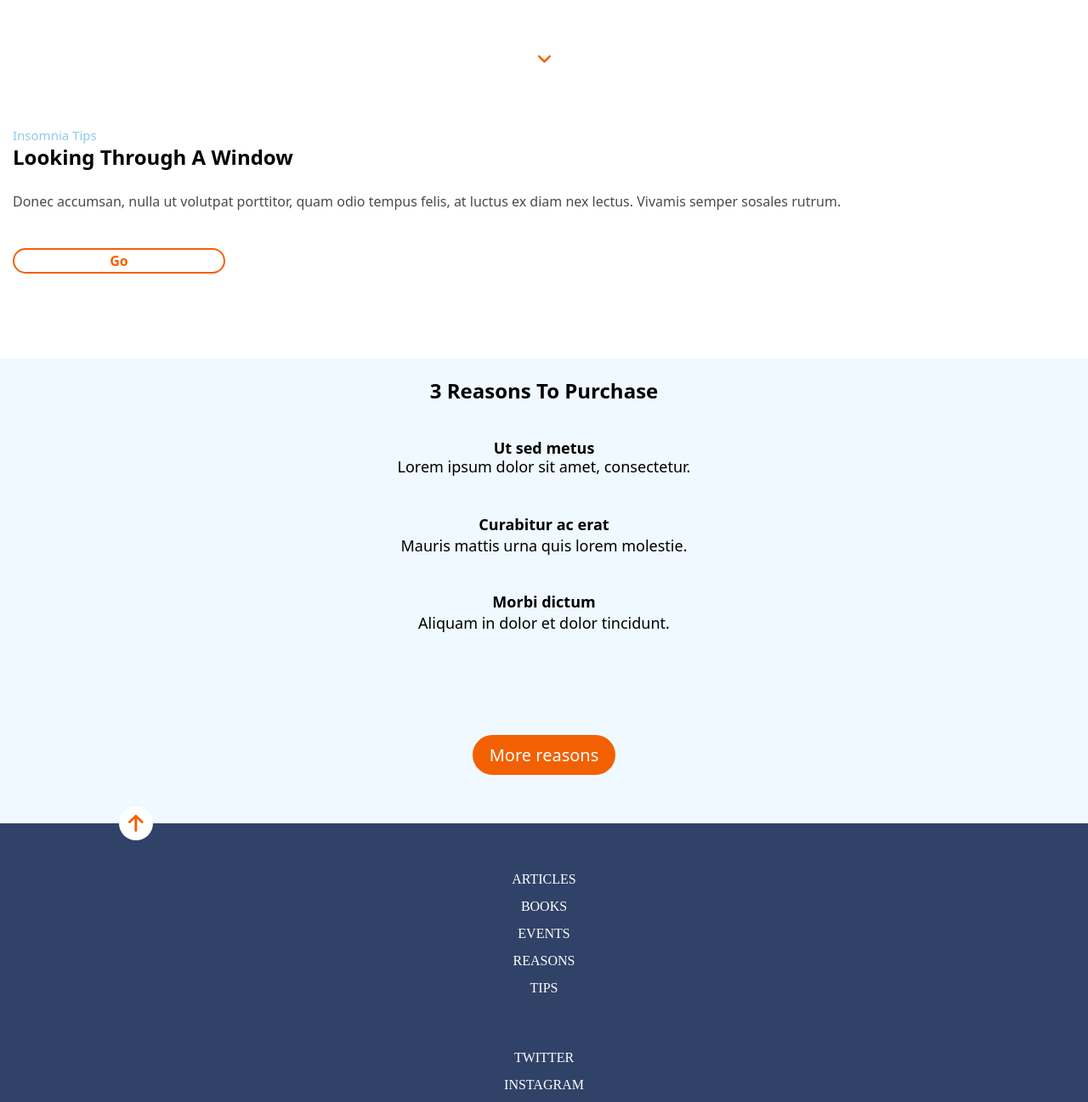
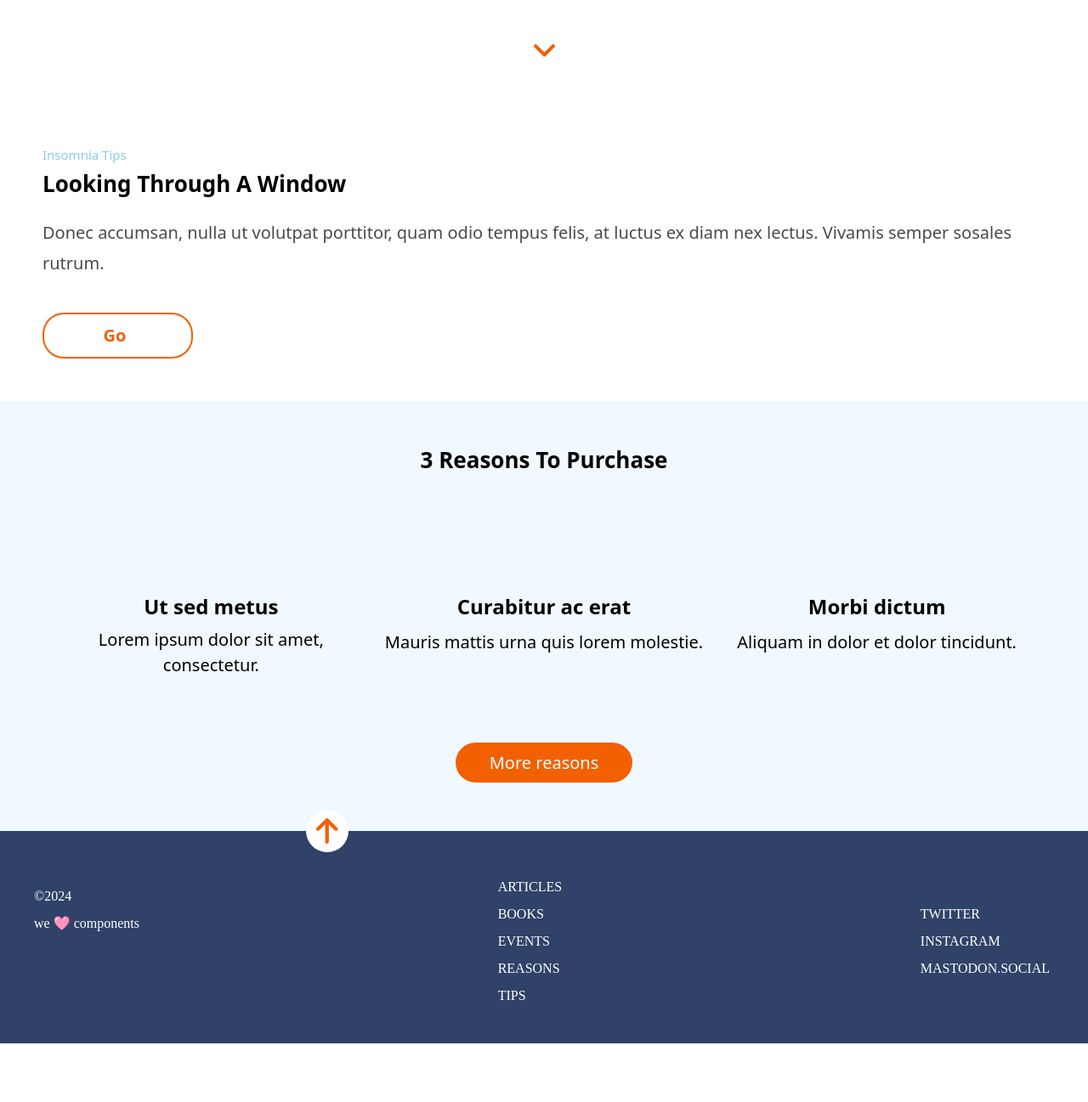
Before and after one commit to Adalab/modulo-1-evaluacion-final-Raquelcb24, a website built with Vite: page src/index.html in a window 1280 px wide. Shown: the part 363-1660 px from the top of the page at 85% size. After the commit the page ends 1591 px from the top, so only its background shows below. Built offline with nearby package versions, Linux system fonts and the light colour scheme; files whose address does not match are found by name.

Commit message:
tablet version

```diff
--- a/src/partials/header.html
+++ b/src/partials/header.html
@@ -1,5 +1,5 @@
 <header class="header">
-  <a href="https://adalab.es/"><img class="header__burguer" src="../images/menu.png" alt="menu hamburguesa"></a>
+  <a class="header__burguer" href="https://adalab.es/"><!-- <img class="header__burguer" src="../images/menu.png" alt="menu hamburguesa"> --></a>
   <nav class="nav" >
     <ul class="nav__menu">
       <li class="nav__menu--link"><a href="#">item1</a></li>
--- a/src/partials/section3.html
+++ b/src/partials/section3.html
@@ -15,6 +15,6 @@
         </article>
     </div>
     <div class="section3__botton">
-        <a class="section3__botton--reasons" href="#">More reasons</a>
+        <a class="section3__botton--reasons" href="https://adalab.es/">More reasons</a>
     </div>
 </section>
--- a/src/scss/layout/_footer.scss
+++ b/src/scss/layout/_footer.scss
@@ -7,7 +7,7 @@
    text-align: center;
    position: relative;
    &__arrow{
-      /* falta mover al centro */
+
       background-color: white;
       border-radius: 50%;
       height: 40px;
@@ -41,5 +41,30 @@
       padding-top: 30px;
       padding-bottom: 30px;
    }
+   @media all and (min-width: 768px){
+      display: flex;
+      flex-direction: row;
+      justify-content: space-between;
+      align-items: center;
+      padding-left: 40px;
+      padding-right: 45px;
+      padding-bottom: 40px;
+      text-align: start;
+      &__copy{
+         order:1;
+         padding-top: 5px;
+      }
+      &__nav1{
+         order:2;
+      }
+      &__nav2{
+         order:3;
+      }
+      &__arrow{
+         translate: (360px -50%);
+         height: 50px;
+         width: 50px;
+      }
+   }
 
 }
--- a/src/scss/layout/_header.scss
+++ b/src/scss/layout/_header.scss
@@ -1,15 +1,30 @@
 
 .header{
-    position: fixed;
+   &__burguer{
+        position: fixed;
+        background-image: url(../images/menu.png);
+        background-color: #0271bc;
+        background-repeat: no-repeat;
+        padding-left: 20px;
+        padding-top: 20px;
+        padding-bottom: 10px;
+        padding-right: 20px;
+        width: 40px;
+        height: 10px;
+   }
+
+   @media all and (min-width: 768px){
+
+        &__burguer{
+            background-image: url(../images/menu3.png);
+            padding-top: 35px;
+            width: 45px;
+            position: fixed;
+
+        }
 
 
-   &__burguer{
-        background-color: #0271bc;
-        padding: 2px;
-        width: 40px;
-        height: 25px;
    }
-
 }
 .nav{
     display: none;
--- a/src/scss/layout/_section1.scss
+++ b/src/scss/layout/_section1.scss
@@ -11,11 +11,13 @@
     padding-bottom: 30px;
 
     &__title{
-        font-size: 42px;
+        font-size: 45px;
         font-weight: 600;
         text-align: center;
     }
-
+    &__text{
+        font-size: 18px;
+    }
 
     &__link{
         background-color: white;
@@ -32,4 +34,24 @@
 
 
     }
+    @media all and (min-width: 768px){
+        &__title{
+            font-size: 80px;
+            text-align: center;
+            line-height: 1.5;
+        }
+        &__text{
+            font-size: 24px;
+            padding-bottom: 40px;
+
+        }
+        &__link{
+            height: 55px;
+            width: 55px;
+            &--arrow{
+                width: 25px;
+
+            }
+        }
+    }
 }
--- a/src/scss/layout/_section2.scss
+++ b/src/scss/layout/_section2.scss
@@ -17,7 +17,7 @@
         line-height: 1.5;
     }
     &__text{
-
+        font-size: 18px;
         color: #4a4a4a;
         font-weight: 500;
         line-height: 1.8;
@@ -26,11 +26,15 @@
     }
     &__botton{
         display: block;
-        width: 20%;
+        width: 25%;
         border: 2px solid #f26002;
         text-align: center;
-        padding: 5px;
+        padding-top: 10px;
+        padding-bottom: 10px;
+        padding-left: 13px;
+        padding-right: 20px;
         border-radius: 25px;
+        font-size: 20px;
 
         &--go{
             text-decoration: none;
@@ -41,4 +45,26 @@
         }
 
     }
+    @media all and (min-width: 768px){
+        padding: 50px;
+        line-height: 2;
+        &__title{
+            font-size: 26px;
+            font-weight: 700;
+
+        }
+        &__text{
+            font-size: 20px;
+
+        }
+        &__botton{
+
+            padding-top: 5px;
+            padding-bottom: 5px;
+            padding-left: 13px;
+            padding-right: 20px;
+            width: 15%;
+
+            }
+        }
 }
--- a/src/scss/layout/_section3.scss
+++ b/src/scss/layout/_section3.scss
@@ -8,12 +8,14 @@
         grid-column: 1/5;
         font-size: 24px;
         line-height: 1.5;
-        font-weight: 650;
+        font-weight: 750;
+        padding-top: 10px;
     }
     &__articles{
         padding-top: 40px;
         padding-left: 40px;
         padding-right: 40px;
+        font-size: 18px;
         display: grid;
         grid-template-columns: 1fr 1fr;
         grid-template-rows: 1fr 1fr 1fr 1fr;
@@ -23,7 +25,7 @@
         grid-column: 1/3;
         &--h3{
             font-size: 18px;
-            font-weight: 550;
+            font-weight: 700;
         }
         &--text{
             font-size: 18px;
@@ -36,7 +38,7 @@
         grid-column: 1/3;
         &--h3{
             font-size: 18px;
-            font-weight: 550;
+            font-weight: 700;
         }
          &--text{
             font-size: 18px;
@@ -48,7 +50,7 @@
         grid-column: 1/3;
         &--h3{
             font-size: 18px;
-            font-weight: 600;
+            font-weight: 700;
         }
          &--text{
             font-size: 18px;
@@ -59,8 +61,8 @@
 
         padding-bottom: 50px;
 
+
         &--reasons{
-
             background-color: #f26002;
             color: white;
             text-decoration: none;
@@ -75,5 +77,61 @@
 
         }
     }
+       @media all and (min-width: 768px){
 
+        &__title{
+            font-size: 26px;
+            padding-top: 30px;
+        }
+            &__articles{
+                grid-template-columns: 1fr 1fr 1fr;
+                grid-template-rows: 1fr 2fr ;
+                gap: 15px;
+                padding-bottom: 50px;
+
+            }
+                &__article1{
+                    grid-column: 1/2;
+                    grid-row: 2/3;
+                    line-height: 2;
+                    &--h3{
+                        font-size: 24px;
+
+                    }
+                    &--text{
+                        font-size: 20px;
+                    }
+
+                }
+                &__article2{
+                    grid-column: 2/3;
+                    grid-row: 2/3;
+                    line-height: 2;
+                    &--h3{
+                        font-size: 24px;
+                    }
+                    &--text{
+                        font-size: 20px;
+                    }
+                }
+                &__article3{
+                    grid-column: 3/4;
+                    grid-row: 2/3;
+                    line-height: 2;
+                    &--h3{
+                        font-size: 24px;
+                    }
+                    &--text{
+                        font-size: 20px;
+                    }
+                }
+                &__botton{
+
+                    &--reasons{
+                       padding-left: 40px;
+                       padding-right: 40px;
+
+                    }
+                }
+       }
 }
```
Also changed, not shown: public/images/menu3.png (added), 1 other file.
